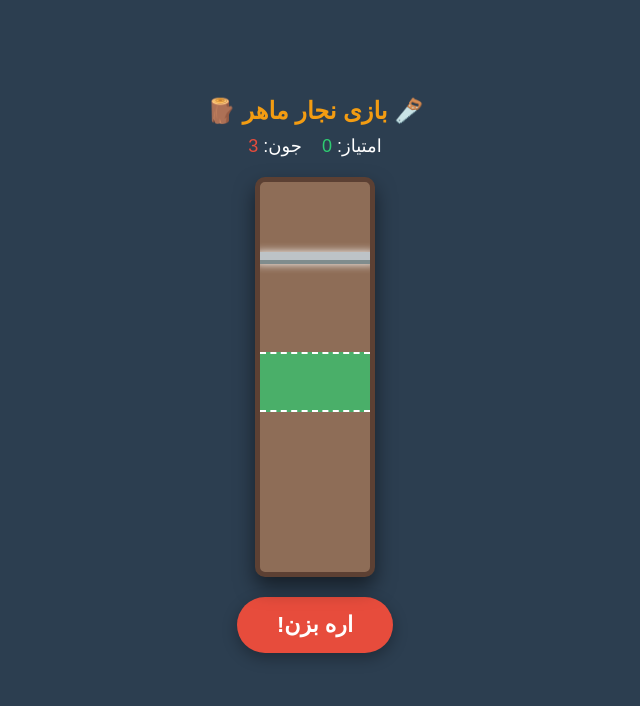
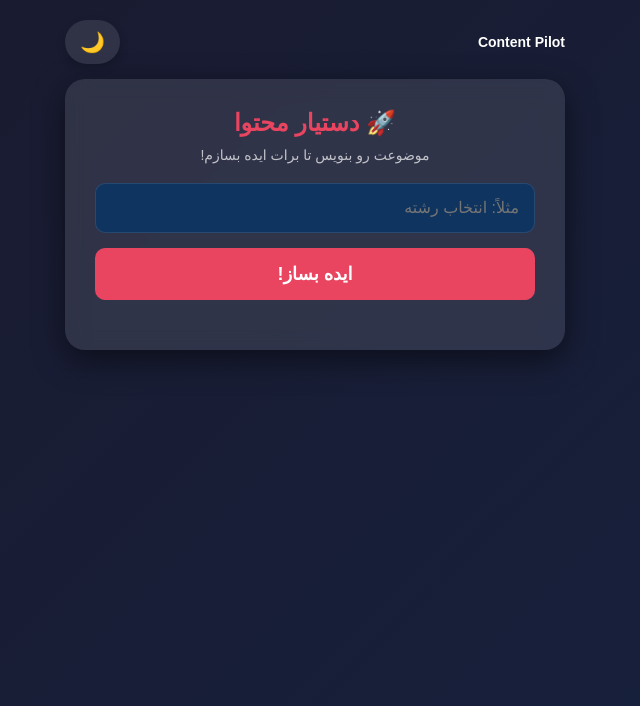
Before and after one commit to mohammadmomen13891389-dev/-content-pilot, a plain HTML site: page index.html in a window 1280 px wide. Shown: the whole page, without its empty margins (325-965 px from the left). Drawn offline with Linux system fonts and the light colour scheme.

Commit message:
Update index.html

```diff
--- a/index.html
+++ b/index.html
@@ -2,104 +2,215 @@
 <html lang="fa" dir="rtl">
 <head>
     <meta charset="UTF-8">
-    <title>بازی نجار ماهر</title>
+    <meta name="viewport" content="width=device-width, initial-scale=1.0">
+    <title>دستیار محتوا</title>
     <style>
+        :root {
+            --bg-color: linear-gradient(135deg, #1a1a2e, #16213e);
+            --box-bg: rgba(255, 255, 255, 0.1);
+            --text-color: #ffffff;
+            --input-bg: #0f3460;
+            --primary: #e94560;
+            --primary-hover: #c73650;
+            --accent: #fdcb6e;
+        }
+
+        body.light-mode {
+            --bg-color: linear-gradient(135deg, #f5f7fa, #c3cfe2);
+            --box-bg: rgba(255, 255, 255, 0.6);
+            --text-color: #1a1a2e;
+            --input-bg: #ffffff;
+            --primary: #0984e3;
+            --primary-hover: #74b9ff;
+            --accent: #d63031;
+        }
+
         * { margin: 0; padding: 0; box-sizing: border-box; }
-        body { background-color: #2c3e50; color: white; font-family: Arial, sans-serif; display: flex; flex-direction: column; align-items: center; justify-content: center; height: 100vh; overflow: hidden; }
-        h1 { color: #f39c12; margin-bottom: 10px; font-size: 24px; }
-        .stats { display: flex; gap: 20px; font-size: 18px; margin-bottom: 20px; }
-        .game-area { position: relative; width: 120px; height: 400px; background-color: #8e6d57; border: 5px solid #5c4033; border-radius: 10px; margin-bottom: 20px; overflow: hidden; box-shadow: 0 10px 20px rgba(0,0,0,0.5); }
-        .target-zone { position: absolute; width: 100%; height: 60px; background-color: rgba(46, 204, 113, 0.7); top: 170px; border-top: 2px dashed #fff; border-bottom: 2px dashed #fff; }
-        .saw-blade { position: absolute; width: 110%; height: 12px; background-color: #bdc3c7; left: -5%; box-shadow: 0 0 10px #fff; transition: top 0.05s linear; border-radius: 2px; }
-        .saw-teeth { position: absolute; width: 100%; height: 4px; background-color: #7f8c8d; bottom: 0; }
-        button { padding: 15px 40px; font-size: 22px; font-weight: bold; background-color: #e74c3c; color: white; border: none; border-radius: 50px; cursor: pointer; box-shadow: 0 5px 15px rgba(0,0,0,0.3); font-family: Arial; }
-        button:active { transform: scale(0.95); background-color: #c0392b; }
-        #message { margin-top: 20px; font-size: 20px; font-weight: bold; height: 30px; text-align: center; }
+
+        body {
+            background: var(--bg-color);
+            color: var(--text-color);
+            font-family: Arial, sans-serif;
+            padding: 20px;
+            display: flex;
+            flex-direction: column;
+            align-items: center;
+            min-height: 100vh;
+            transition: all 0.4s ease;
+        }
+
+        .header-bar {
+            width: 100%;
+            max-width: 500px;
+            display: flex;
+            justify-content: space-between;
+            align-items: center;
+            margin-bottom: 15px;
+        }
+
+        .theme-btn {
+            background: var(--box-bg);
+            border: none;
+            padding: 10px 15px;
+            border-radius: 50px;
+            font-size: 20px;
+            cursor: pointer;
+            box-shadow: 0 4px 10px rgba(0,0,0,0.2);
+            transition: transform 0.2s;
+        }
+
+        .theme-btn:active { transform: scale(0.9); }
+
+        .container {
+            background: var(--box-bg);
+            padding: 30px;
+            border-radius: 20px;
+            width: 100%;
+            max-width: 500px;
+            box-shadow: 0 10px 30px rgba(0,0,0,0.5);
+            backdrop-filter: blur(10px);
+            transition: all 0.4s ease;
+        }
+
+        h1 { color: var(--primary); text-align: center; margin-bottom: 10px; font-size: 24px; }
+        p { text-align: center; color: var(--text-color); opacity: 0.7; margin-bottom: 20px; font-size: 14px; }
+
+        input {
+            width: 100%;
+            padding: 15px;
+            border-radius: 10px;
+            border: 1px solid rgba(255,255,255,0.1);
+            font-size: 16px;
+            margin-bottom: 15px;
+            outline: none;
+            background: var(--input-bg);
+            color: var(--text-color);
+            transition: all 0.4s ease;
+        }
+
+        button.main-btn {
+            width: 100%;
+            padding: 15px;
+            background: var(--primary);
+            color: white;
+            border: none;
+            border-radius: 10px;
+            font-size: 18px;
+            cursor: pointer;
+            margin-bottom: 20px;
+            font-weight: bold;
+            transition: background 0.3s;
+        }
+
+        button.main-btn:hover { background: var(--primary-hover); }
+
+        .result-box {
+            background: var(--input-bg);
+            padding: 15px;
+            border-radius: 10px;
+            margin-bottom: 15px;
+            border-right: 4px solid var(--primary);
+            position: relative;
+            transition: all 0.4s ease;
+        }
+
+        .result-box h3 { color: var(--accent); font-size: 14px; margin-bottom: 8px; }
+        .result-box p { text-align: right; color: var(--text-color); margin: 0; font-size: 16px; line-height: 1.5; }
+
+        .copy-btn {
+            position: absolute;
+            bottom: 10px;
+            left: 10px;
+            background: var(--box-bg);
+            color: var(--text-color);
+            border: none;
+            padding: 5px 10px;
+            border-radius: 5px;
+            font-size: 12px;
+            cursor: pointer;
+            opacity: 0.7;
+        }
+
+        .copy-btn:hover { opacity: 1; background: var(--primary); color: white; }
+
+        #loading { display: none; text-align: center; color: var(--accent); margin-bottom: 15px; font-weight: bold; }
     </style>
 </head>
 <body>
-    <h1>🪚 بازی نجار ماهر 🪵</h1>
-    <div class="stats">
-        <span>امتیاز: <span id="score" style="color:#2ecc71;">0</span></span>
-        <span>جون: <span id="lives" style="color:#e74c3c;">3</span></span>
+    <div class="header-bar">
+        <span style="font-weight:bold; font-size:14px; color:var(--text-color);">Content Pilot</span>
+        <button class="theme-btn" onclick="toggleTheme()" id="themeIcon">🌙</button>
     </div>
-    <div class="game-area">
-        <div class="target-zone" id="targetZone"></div>
-        <div class="saw-blade" id="sawBlade" style="top: 0px;">
-            <div class="saw-teeth"></div>
+
+    <div class="container">
+        <h1>🚀 دستیار محتوا</h1>
+        <p>موضوعت رو بنویس تا برات ایده بسازم!</p>
+
+        <input type="text" id="topicInput" placeholder="مثلاً: انتخاب رشته">
+        <button class="main-btn" onclick="generateContent()">ایده بساز!</button>
+        <div id="loading">⏳ در حال ساخت ایده...</div>
+
+        <div class="result-box" style="display:none;" id="titleBox">
+            <h3>💡 تیتر جذاب:</h3>
+            <p id="titleResult"></p>
+            <button class="copy-btn" onclick="copyText('titleResult')">کپی 📋</button>
+        </div>
+
+        <div class="result-box" style="display:none;" id="hookBox">
+            <h3>🎣 قلاب (Hook):</h3>
+            <p id="hookResult"></p>
+            <button class="copy-btn" onclick="copyText('hookResult')">کپی 📋</button>
+        </div>
+
+        <div class="result-box" style="display:none;" id="captionBox">
+            <h3>📝 کپشن و هشتگ:</h3>
+            <p id="captionResult"></p>
+            <button class="copy-btn" onclick="copyText('captionResult')">کپی 📋</button>
         </div>
     </div>
-    <button id="cutBtn" onclick="cutWood()">اره بزن!</button>
-    <div id="message"></div>
 
     <script>
-        let sawPos = 0;
-        let speed = 5;
-        let direction = 1;
-        let score = 0;
-        let lives = 3;
-        let isPlaying = true;
-        let animationId;
-
-        const sawBlade = document.getElementById("sawBlade");
-        const targetZone = document.getElementById("targetZone");
-        const scoreEl = document.getElementById("score");
-        const livesEl = document.getElementById("lives");
-        const messageEl = document.getElementById("message");
-        const cutBtn = document.getElementById("cutBtn");
-
-        const gameAreaHeight = 400;
-        const bladeHeight = 12;
-        let targetTop = 170;
-        let targetBottom = 230;
-
-        function moveSaw() {
-            if (!isPlaying) return;
-
-            sawPos += speed * direction;
-
-            if (sawPos >= gameAreaHeight - bladeHeight || sawPos <= 0) {
-                direction *= -1;
-            }
-
-            sawBlade.style.top = sawPos + "px";
-            animationId = requestAnimationFrame(moveSaw);
-        }
-
-        function cutWood() {
-            if (!isPlaying) return;
-
-            if (sawPos >= targetTop && sawPos <= targetBottom) {
-                score++;
-                scoreEl.textContent = score;
-                messageEl.textContent = "✅ برش عالی!";
-                messageEl.style.color = "#2ecc71";
-                speed += 0.5;
-
-                targetTop = Math.floor(Math.random() * 250) + 50;
-                targetBottom = targetTop + 60;
-                targetZone.style.top = targetTop + "px";
+        function toggleTheme() {
+            document.body.classList.toggle("light-mode");
+            const icon = document.getElementById("themeIcon");
+            if (document.body.classList.contains("light-mode")) {
+                icon.innerText = "☀️";
             } else {
-                lives--;
-                livesEl.textContent = lives;
-                messageEl.textContent = "❌ اره گیر کرد!";
-                messageEl.style.color = "#e74c3c";
-
-                if (lives <= 0) {
-                    gameOver();
-                }
+                icon.innerText = "🌙";
             }
         }
 
-        function gameOver() {
-            isPlaying = false;
-            cancelAnimationFrame(animationId);
-            cutBtn.style.display = "none";
-            messageEl.innerHTML = `بازی تموم شد!<br>امتیاز نهایی: ${score}<br><button onclick="location.reload()" style="margin-top:15px; font-size:16px; padding:10px 20px; background-color:#3498db;">بازی دوباره</button>`;
-            messageEl.style.color = "#f39c12";
+        function copyText(elementId) {
+            const text = document.getElementById(elementId).innerText;
+            navigator.clipboard.writeText(text).then(() => {
+                alert("✅ متن کپی شد!");
+            });
         }
 
-        moveSaw();
+        function generateContent() {
+            const topic = document.getElementById("topicInput").value;
+            if (topic.trim() === "") {
+                alert("لطفاً اول یه موضوع بنویس!");
+                return;
+            }
+
+            document.getElementById("loading").style.display = "block";
+            document.getElementById("titleBox").style.display = "none";
+            document.getElementById("hookBox").style.display = "none";
+            document.getElementById("captionBox").style.display = "none";
+
+            setTimeout(() => {
+                document.getElementById("loading").style.display = "none";
+
+                document.getElementById("titleResult").innerText = `رازهای ${topic} که هیچ‌کس بهت نمی‌گه!`;
+                document.getElementById("hookResult").innerText = `اگه فکر می‌کنی ${topic} فقط یه تصمیم ساده‌ست، سخت در اشتباهی! این ویدیو رو ببین...`;
+                document.getElementById("captionResult").innerText = `همه چیز درباره ${topic} 🎯\nبرای اطلاعات بیشتر، این ویدیو رو تا آخر ببین. 👇\n#${topic.replace(/\s/g, '')} #آموزش #مشاوره`;
+
+                document.getElementById("titleBox").style.display = "block";
+                document.getElementById("hookBox").style.display = "block";
+                document.getElementById("captionBox").style.display = "block";
+            }, 1000);
+        }
     </script>
 </body>
 </html>
```
